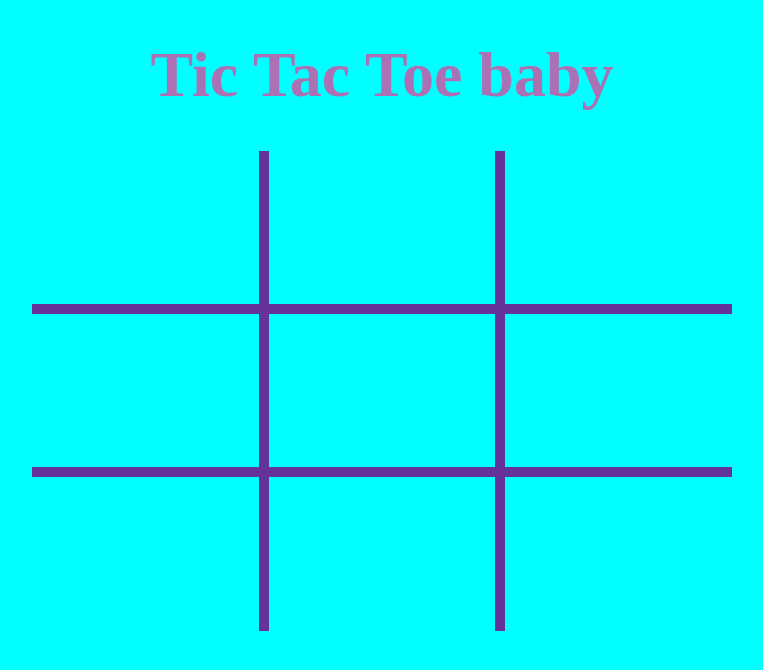
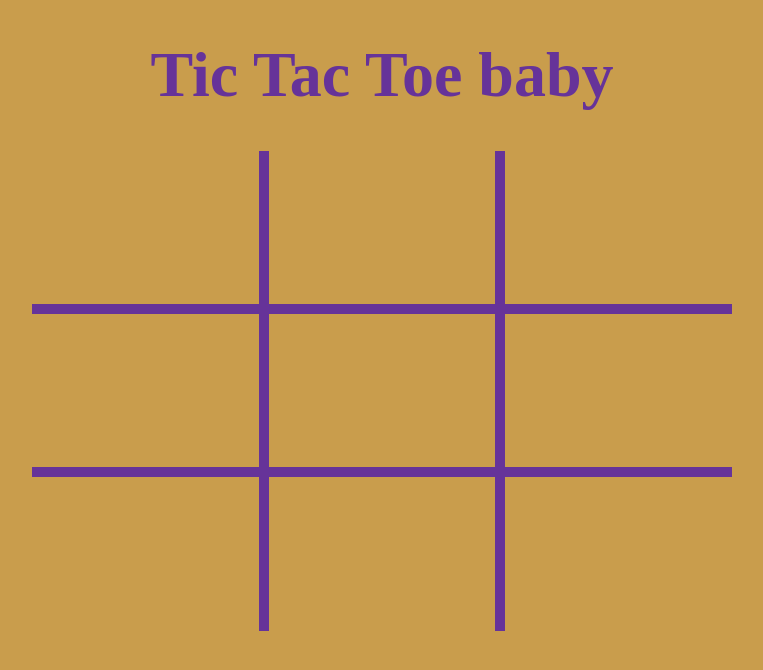
Before and after one commit to AliQTank/tic-tac-toe, a plain HTML site: page index.html in a window 1280 px wide. Shown: the whole page, without its empty margins (266-1029 px from the left). Drawn offline with Linux system fonts and the light colour scheme.

Commit message:
some diferent color

```diff
--- a/styles.css
+++ b/styles.css
@@ -6,7 +6,7 @@
     --purple-toned: rebeccapurple;
     --selected-class: rgb(172, 113, 181);
     --false-reader: rgb(110, 84, 75);
-    --bluetoned-color: aqua;
+    --bluetoned-color: rgb(201, 157, 76);
     --orange-red: orangered;
   }
 
@@ -23,7 +23,7 @@ header {
     margin: 3%;
     text-align: center;
     font-size: 2em;
-    color: var(--selected-class);
+    color: var(--purple-toned);
 }
 
 #gameboard {
```
